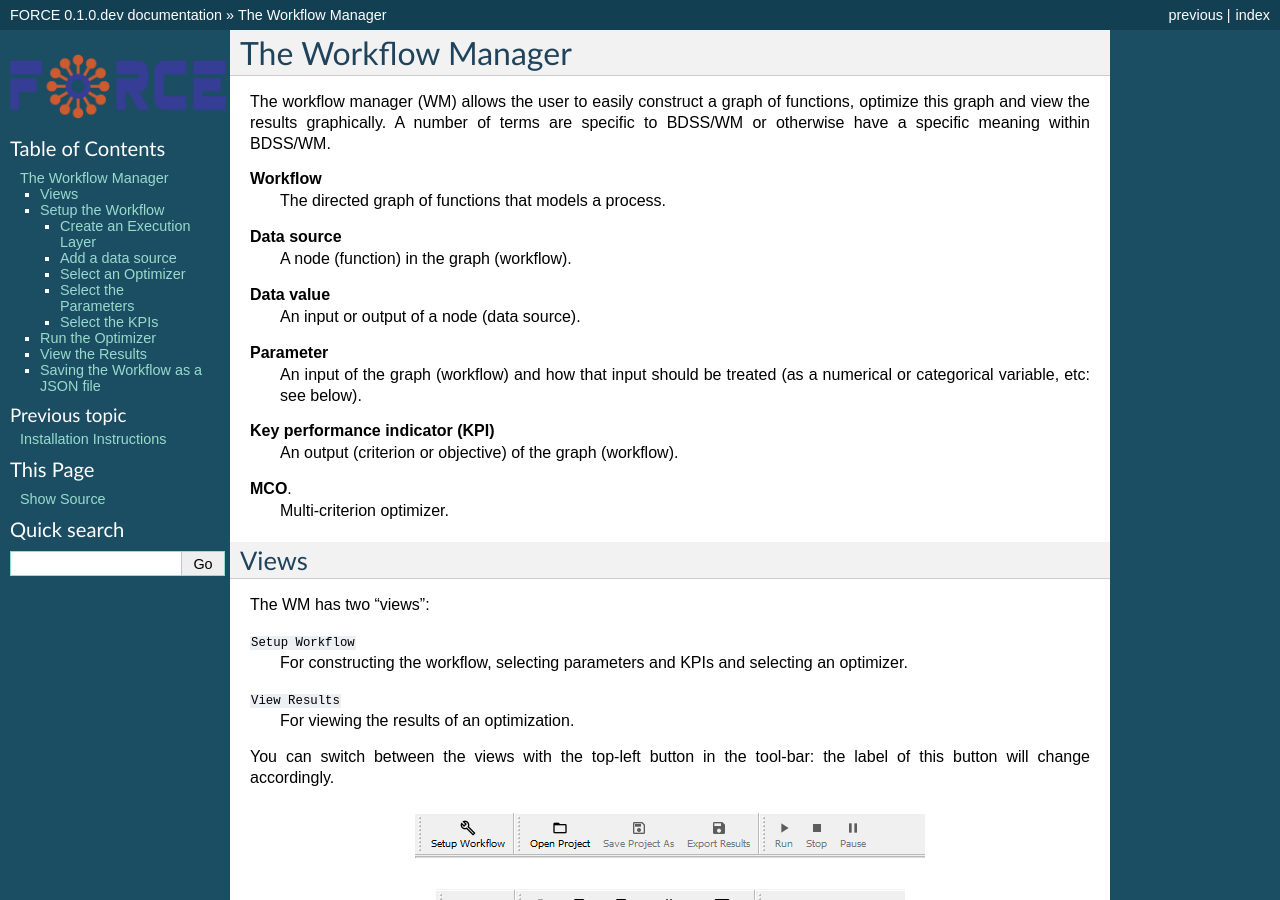
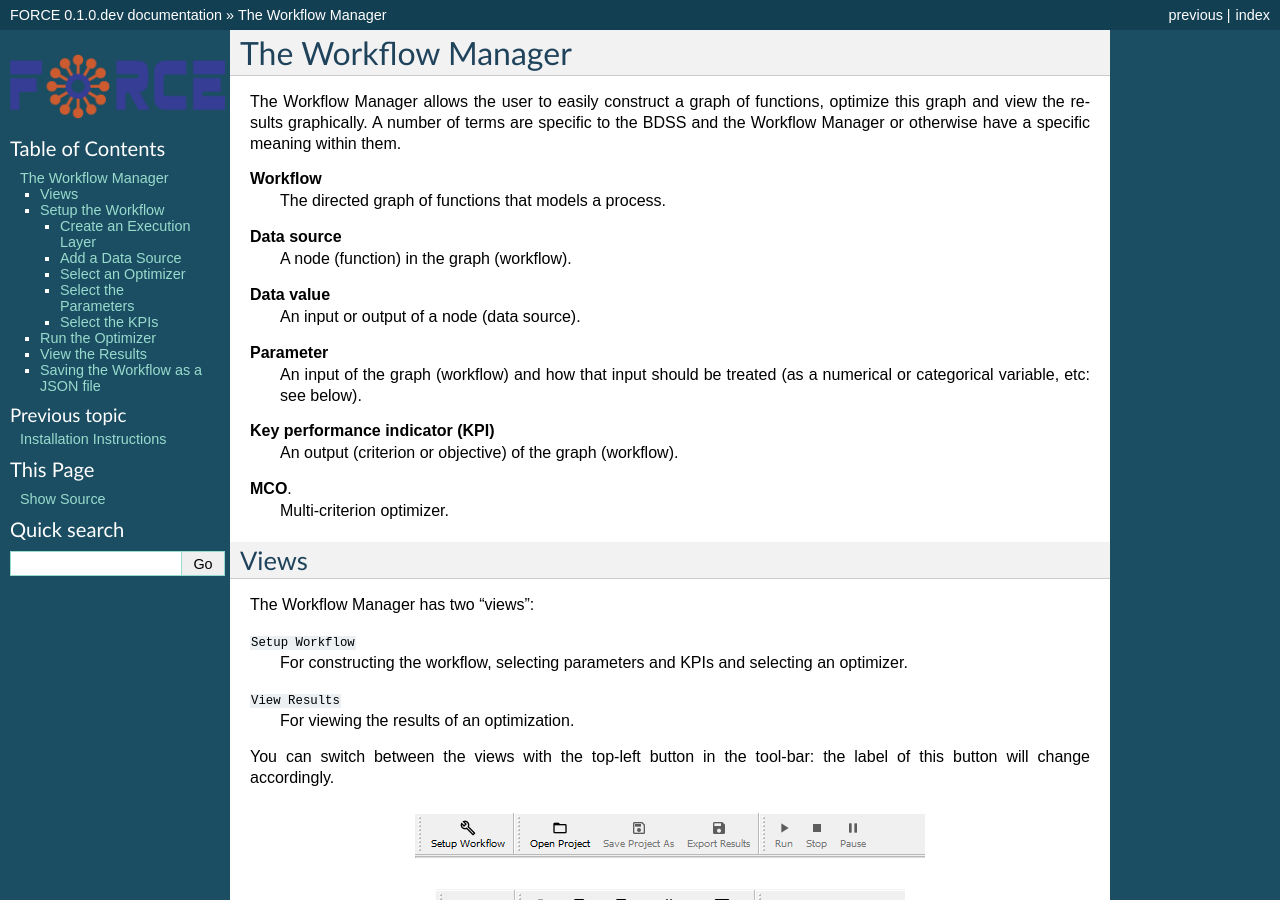
Before and after one commit to force-h2020/force-docs, a Sphinx documentation site: the page built from docs/source/workflow_manager.rst, in a window 1280 px wide and 900 px high. Built offline with Sphinx 7.4.7, drawn with Linux system fonts in a browser that asks for light colours; some of the changed text lies outside the part shown.

Commit message:
nitpicks

```diff
--- a/docs/source/index.rst
+++ b/docs/source/index.rst
@@ -11,7 +11,7 @@ User Manual
     Introduction <introduction>
     Optimization <optimization>
     Installation instructions <installation>
-    Workflow Manager <workflow_manager>
+    The Workflow Manager <workflow_manager>
 
 
 Indices and tables
--- a/docs/source/workflow_manager.rst
+++ b/docs/source/workflow_manager.rst
@@ -1,9 +1,9 @@
 The Workflow Manager
 ====================
 
-The workflow manager (WM) allows the user to easily construct a graph of functions,
+The Workflow Manager allows the user to easily construct a graph of functions,
 optimize this graph and view the results graphically. A number of terms are specific
-to BDSS/WM or otherwise have a specific meaning within BDSS/WM.
+to the BDSS and the Workflow Manager or otherwise have a specific meaning within them.
 
 **Workflow**
     The directed graph of functions that models a process.
@@ -26,7 +26,7 @@ to BDSS/WM or otherwise have a specific meaning within BDSS/WM.
 Views
 -----
 
-The WM has two "views":
+The Workflow Manager has two "views":
 
 ``Setup Workflow``
     For constructing the workflow, selecting parameters and KPIs and selecting
@@ -70,7 +70,7 @@ Create an Execution Layer
 Select the ``Execution Layers`` tree-item and press the ``Add New Execution Layer``
 button. A tree-item, Layer 0, appears under ``Execution Layers``.
 
-Add a data source
+Add a Data Source
 ^^^^^^^^^^^^^^^^^
 
 Selecting the ``Layer 0`` tree-item brings up two panels at the right:
```
Also changed, not shown: docs/source/introduction.rst (+4 -4 lines), docs/source/optimization.rst (+1 -7 lines).
